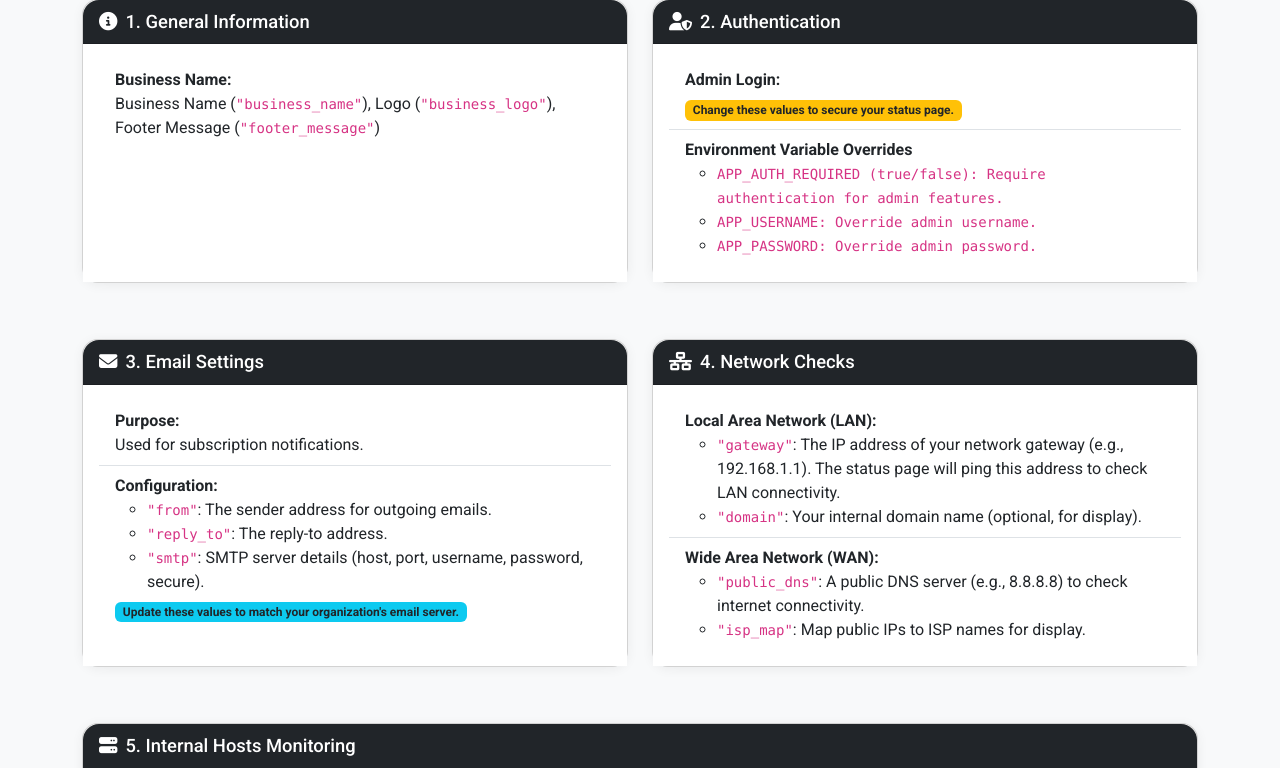
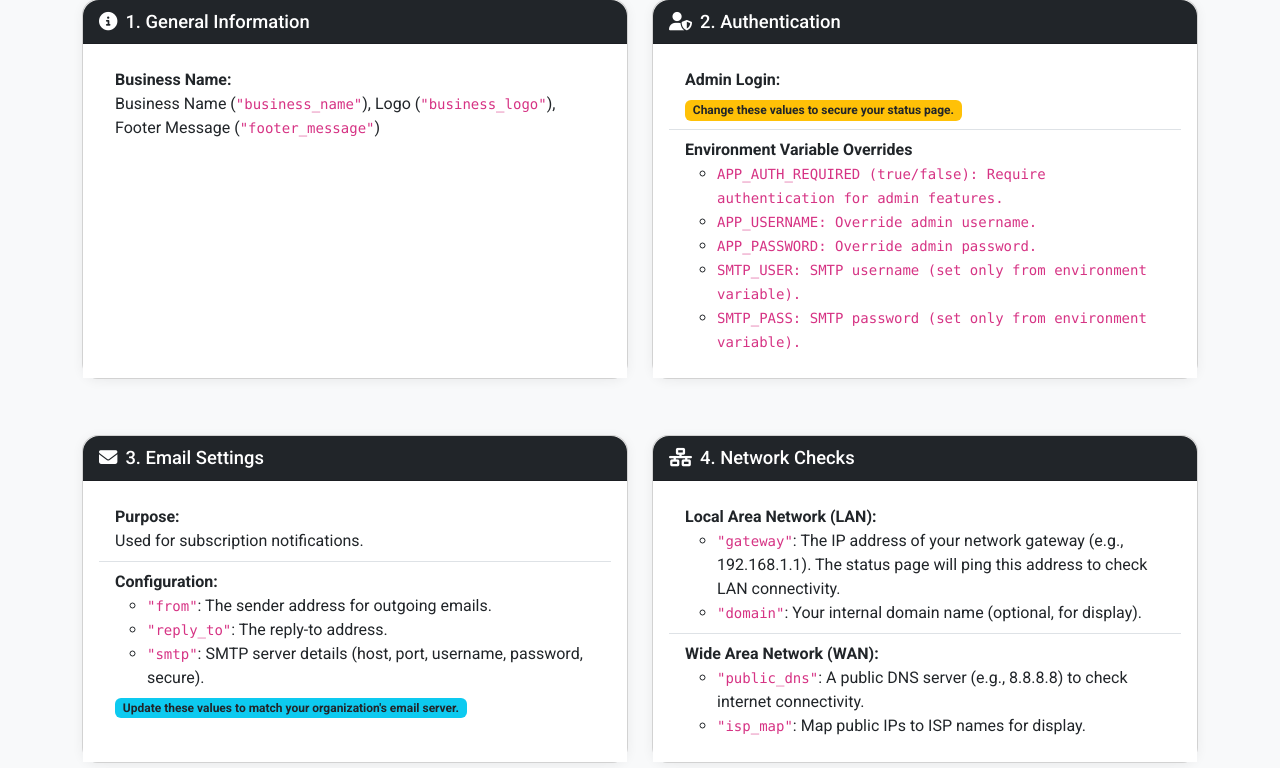
Before and after one commit to BrandonSanders48/simple-status-page, a PHP site: page /help.php in a window 1280 px wide. Shown: the part 216-984 px from the top of the page. Run offline with PHP 8.4, Linux system fonts and the light colour scheme; some libraries are stand-ins or nearby versions.

Commit message:
Changed SMTP user & pass to be configured via ENV variables

```diff
--- a/help.php
+++ b/help.php
@@ -16,6 +16,8 @@ $lang_strings = [
         'app_auth_required' => 'APP_AUTH_REQUIRED (true/false): Require authentication for admin features.',
         'app_username' => 'APP_USERNAME: Override admin username.',
         'app_password' => 'APP_PASSWORD: Override admin password.',
+        'smtp_user' => 'SMTP_USER: SMTP username (set only from environment variable).',
+        'smtp_pass' => 'SMTP_PASS: SMTP password (set only from environment variable).',
         'email_settings' => 'Email Settings',
         'purpose' => 'Purpose',
         'subscription_notifications' => 'Used for subscription notifications.',
@@ -99,6 +101,8 @@ $lang_strings = [
         'app_auth_required' => 'APP_AUTH_REQUIRED (true/false): Requiere autenticación para funciones de administrador.',
         'app_username' => 'APP_USERNAME: Sobrescribe el usuario administrador.',
         'app_password' => 'APP_PASSWORD: Sobrescribe la contraseña de administrador.',
+        'smtp_user' => 'SMTP_USER: Usuario SMTP (solo desde variable de entorno).',
+        'smtp_pass' => 'SMTP_PASS: Contraseña SMTP (solo desde variable de entorno).',
         'email_settings' => 'Configuración de Correo',
         'purpose' => 'Propósito',
         'subscription_notifications' => 'Usado para notificaciones de suscripción.',
@@ -313,6 +317,8 @@ pre {
                   <li><code><?= $t['app_auth_required'] ?></code></li>
                   <li><code><?= $t['app_username'] ?></code></li>
                   <li><code><?= $t['app_password'] ?></code></li>
+                  <li><code><?= $t['smtp_user'] ?></code></li>
+                  <li><code><?= $t['smtp_pass'] ?></code></li>
                 </ul>
               </li>
             </ul>
--- a/include/configuration.json
+++ b/include/configuration.json
@@ -11,8 +11,6 @@
     "smtp": {
       "host": "smtp.yourdomain.com",
       "port": 587,
-      "username": "smtp-user@yourdomain.com",
-      "password": "your-smtp-password",
       "secure": "tls"
     }
   },
--- a/include/cron/status_check_and_notify.php
+++ b/include/cron/status_check_and_notify.php
@@ -72,8 +72,8 @@ function send_smtp_mail($to, $subject, $body, $from, $reply, $smtp) {
         $mail->isSMTP();
         $mail->Host = $smtp['host'];
         $mail->SMTPAuth = true;
-        $mail->Username = $smtp['username'];
-        $mail->Password = $smtp['password'];
+        $mail->Username = getenv('SMTP_USER');
+        $mail->Password = getenv('SMTP_PASS');
         $mail->SMTPSecure = $smtp['secure'] ?? 'tls';
         $mail->Port = $smtp['port'];
         $mail->setFrom($from);
```
Also changed, not shown: README.md.
